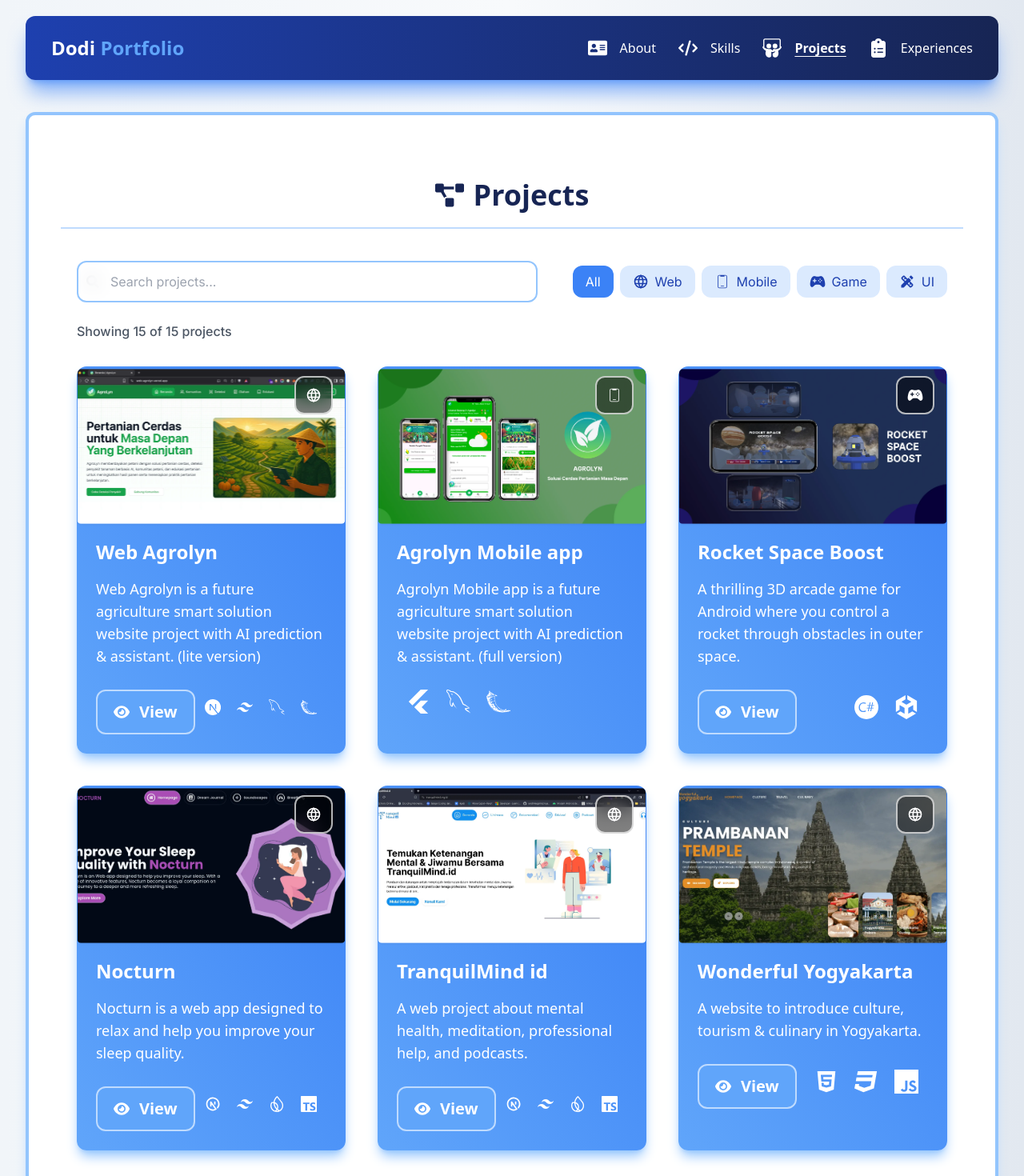
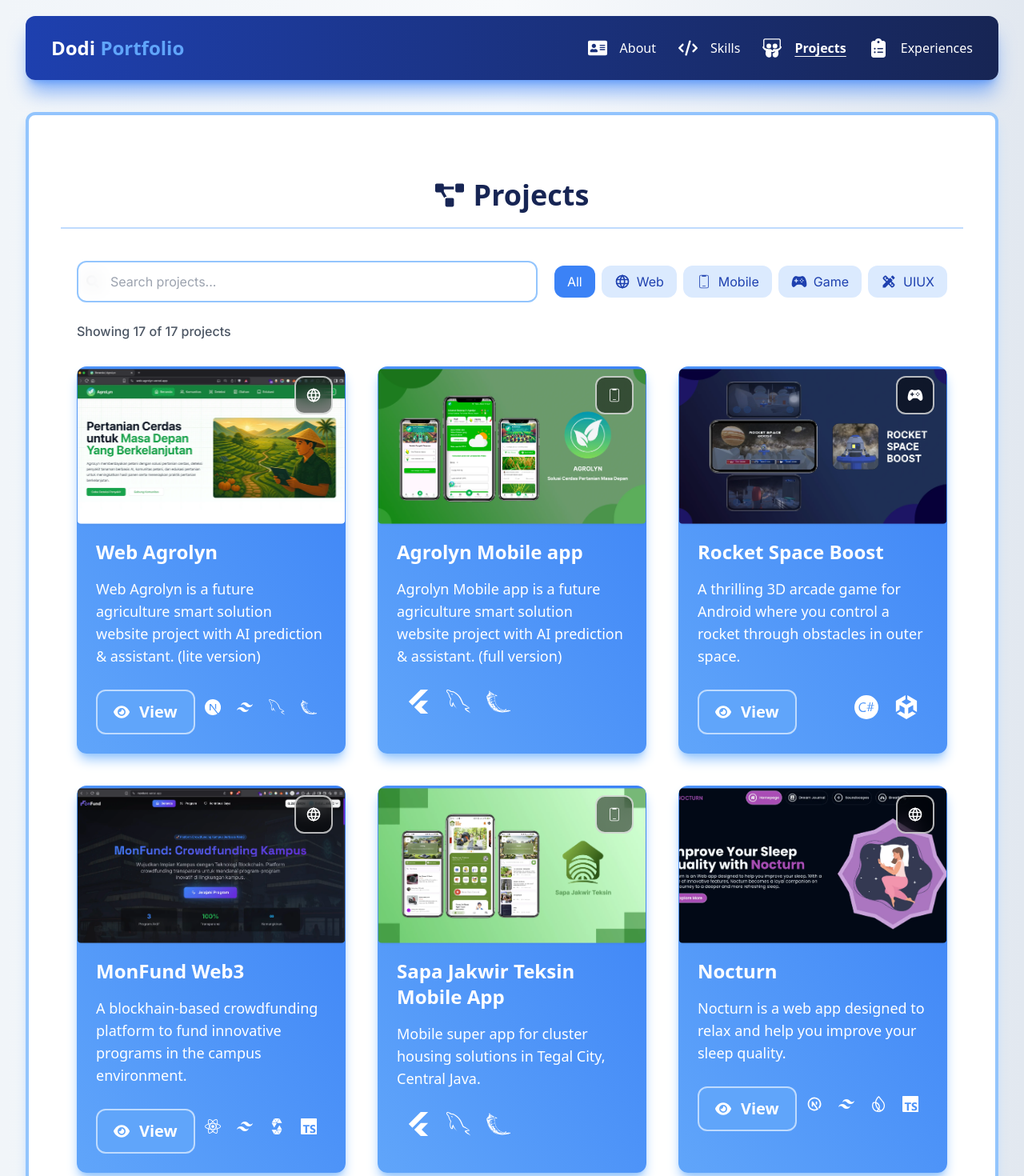
Before and after one commit to dodichakill/web-porto, a Next.js app: page /projects in a window 1280 px wide. Shown: the top 1470 px of the page at 80% size. Built offline with nearby package versions, Linux system fonts and the light colour scheme.

Commit message:
feat: update project types to UIUX and add new projects MonFund and Jakwir with images and descriptions

```diff
--- a/src/app/projects/page.jsx
+++ b/src/app/projects/page.jsx
@@ -19,7 +19,7 @@ export default function Projects() {
   const [searchTerm, setSearchTerm] = useState("");
   const [selectedType, setSelectedType] = useState("All");
   const [isFilterVisible, setIsFilterVisible] = useState(false);
-  const types = ["All", "Web", "Mobile", "Game", "UI"];
+  const types = ["All", "Web", "Mobile", "Game", "UIUX"];
 
   useEffect(() => {
     Aos.init({
@@ -46,7 +46,7 @@ export default function Projects() {
         return <TbWorld className="text-xl" />;
       case "Mobile":
         return <CiMobile3 className="text-xl" />;
-      case "UI":
+      case "UIUX":
         return <MdDesignServices className="text-xl" />;
       case "Game":
         return <IoGameController className="text-xl" />;
--- a/src/data/dataProjects.js
+++ b/src/data/dataProjects.js
@@ -7,10 +7,12 @@ import imgAiress from "@/assets/img/projects/Airess.webp";
 import imgAgrolynWeb from "@/assets/img/projects/web-agrolyn.webp";
 import imgAgrolynM from "@/assets/img/projects/agrolyn-m.webp";
 import imgHipmi from "@/assets/img/projects/hipmi.webp";
+import imgJakwir from "@/assets/img/projects/jakwir.webp";
 import imgFoodinesia from "@/assets/img/projects/foodinesia.webp";
 import imgJaskipin from "@/assets/img/projects/Djaskipin.webp";
 import imgSisa from "@/assets/img/projects/SISA.webp";
 import imgMF from "@/assets/img/projects/myfarmer.webp";
+import imgMonfund from "@/assets/img/projects/monfund.webp";
 import imgExplorenias from "@/assets/img/projects/explorenias.webp";
 import imgRocketSpaceBoost from "@/assets/img/projects/rsb-game.webp";
 import {
@@ -20,6 +22,8 @@ import {
   SiFlutter,
   SiJavascript,
   SiNextdotjs,
+  SiReact,
+  SiSolidity,
   SiTailwindcss,
   SiTypescript,
 } from "react-icons/si";
@@ -65,6 +69,31 @@ export const dataProjects = [
     ),
     link: "https://drive.google.com/drive/folders/1rFLJ2MQfu1A7X6MXOsJ-N4YAt4P1cqrq",
     type: "Game",
+  },
+  {
+    name: "MonFund Web3",
+    image: imgMonfund,
+    desc: "A blockhain-based crowdfunding platform to fund innovative programs in the campus environment.",
+    icTech: (
+      <>
+        <SiReact title="ReactJS" /> <SiTailwindcss title="Tailwind" />{" "}
+        <SiSolidity title="Solidity" /> <SiTypescript title="Typescript" />
+      </>
+    ),
+    link: "https://monfund.vercel.app/",
+    type: "Web",
+  },
+  {
+    name: "Sapa Jakwir Teksin Mobile App",
+    image: imgJakwir,
+    desc: "Mobile super app for cluster housing solutions in Tegal City, Central Java.",
+    icTech: (
+      <>
+        <SiFlutter title="Flutter" /> <GrMysql title="MySQL" />{" "}
+        <SiFlask title="Flask" />{" "}
+      </>
+    ),
+    type: "Mobile",
   },
   {
     name: "Nocturn",
@@ -179,7 +208,7 @@ export const dataProjects = [
         <TbBrandFigma title="Figma" />
       </>
     ),
-    type: "UI",
+    type: "UIUX",
     link: "https://www.figma.com/proto/EsO8KgZjD5lRljkdT7Lmkn/Project-MyFarmer?node-id=153-844&p=f&t=7iT6GGXEUvlvUlB1-1&scaling=scale-down&content-scaling=fixed&page-id=0%3A1&starting-point-node-id=153%3A844",
   }, // airess
   {
```
Also changed, not shown: src/assets/img/projects/jakwir.webp (added), src/assets/img/projects/monfund.webp (added).
